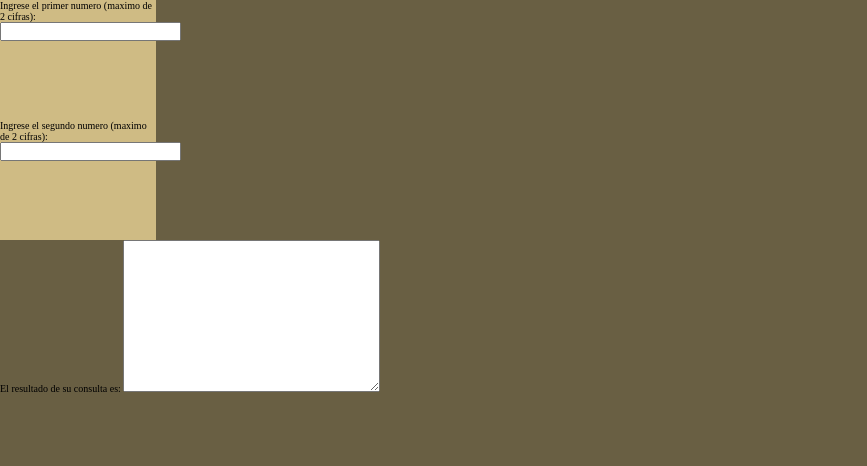
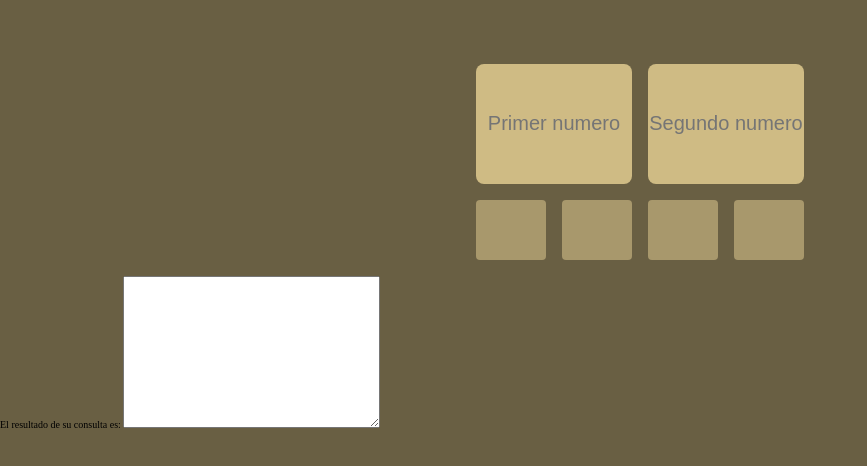
Before and after one commit to M1cifuz/compareNumbers, a plain HTML site: page index.html in a window 1280 px wide. Shown: the whole page, without its empty margins (0-867 px from the left). Drawn offline with Linux system fonts and the light colour scheme.

Commit message:
Trabajando en los estilos

```diff
--- a/index.html
+++ b/index.html
@@ -8,17 +8,27 @@
     <title>compare numbers</title>
 </head>
 <body>
-    <div class="numeros">
+    <div class="container-numeros">
         <div class="primer-numero">
-            <label for="num1">Ingrese el primer numero (maximo de 2 cifras):</label>
-            <input type="number" required minlength="1" maxlength="2">
+            <input id="numero1" type="number" required minlength="1" maxlength="2" placeholder="Primer numero">
         </div>
         <div class="segundo-numero">
-            <label for="num2">Ingrese el segundo numero (maximo de 2 cifras):</label>
-            <input type="number" required minlength="1" maxlength="2">
+            <input id="numero2" type="number" required minlength="1" maxlength="2" placeholder="Segundo numero">
         </div>
     </div>
-    <div class="operaciones">
+    <div class="container-operaciones">
+        <div class="mayor">
+
+        </div>
+        <div class="menor">
+
+        </div>
+        <div class="sumar">
+
+        </div>
+        <div class="restar">
+
+        </div>
     </div>
     <div class="resultado">
         <label for="num2">El resultado de su consulta es:</label>
--- a/index_style.css
+++ b/index_style.css
@@ -17,11 +17,50 @@ body{
     background-color: var(--color4);
 }
 /* contenedor numeros */
-
+.container-numeros{
+    display: flex;
+    justify-content: center;
+    margin-top: 6.4rem;
+    margin-bottom: 1.6rem;
+}
 .primer-numero, .segundo-numero{
     width: 15.6rem;
     height: 12rem;
     background-color: var(--color1);
+    border-radius: 0.8rem;
+}
+.primer-numero{
+    margin-right: 0.8rem;
+}
+.segundo-numero{
+    margin-left: 0.8rem;
+}
+#numero1, #numero2{
+    background: var(--color1);
+    color: var(--color4);
+    border: 0rem;
+    outline: none;
+    width: 100%;
+    height: 70%;
+    margin-top: 11%;
+    text-align: center;
+    font-size: 2rem;
+}
+input[type="number"]::-webkit-outer-spin-button,
+input[type="number"]::-webkit-inner-spin-button{
+    -webkit-appearance: none;
 }
 /* contenedor operaciones */
+.container-operaciones{
+    display: flex;
+    justify-content: center;
+    margin-bottom: 1.6rem;
+}
+.mayor, .menor, .sumar, .restar{
+    width: 7rem;
+    height: 6rem;
+    background-color: var(--color5);
+    border-radius: 0.4rem;
+    margin: 0 0.8rem;
+}
 /* contenedor resultado */
```
